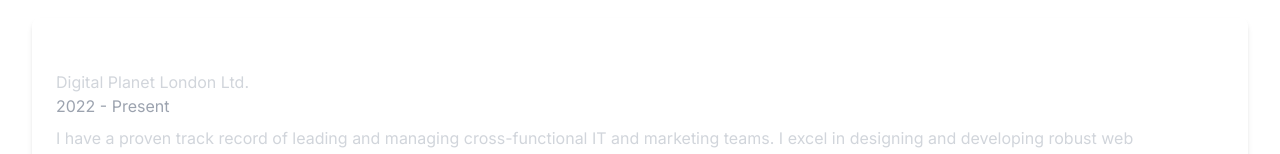
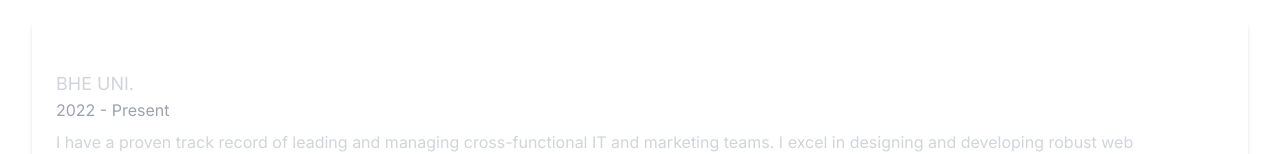
Before and after one commit to devriazul/portfolio-next-js, a Next.js app: page /about in a window 1280 px wide. Shown: the part 716-870 px from the top of the page. Built offline with nearby package versions, Linux system fonts and the light colour scheme.

Commit message:
Updated progress bar

```diff
--- a/app/about/page.js
+++ b/app/about/page.js
@@ -44,7 +44,7 @@ export default function About() {
 
           <div className="dark:bg-gray-800 shadow-md rounded-lg p-6 mb-4">
             <h3 className="text-xl font-semibold text-white">Sr. Web-Developer</h3>
-            <p className="text-gray-300">Digital Planet London Ltd.</p>
+            <p className="text-gray-300 text-lg">BHE UNI.</p>
             <p className="text-gray-400">2022 - Present</p>
             <p className="text-gray-300 mt-2">
               I have a proven track record of leading and managing cross-functional IT and marketing teams. I excel in designing and developing robust web applications using React, Vue.js, PHP, and Laravel.
@@ -94,7 +94,7 @@ export default function About() {
               <div key={index} className=" dark:bg-gray-800 shadow-md rounded-lg p-4">
                 <h4 className="text-white text-lg font-semibold">{skill.label}</h4>
                 <div className="w-full bg-gray-200 rounded-full h-4 mt-2">
-                  <div className={`dark:bg-green-900 h-4 rounded-full`} style={{ width: `${skill.value}%` }}></div>
+                  <div className={`dark:bg-blue-400 h-4 rounded-full`} style={{ width: `${skill.value}%` }}></div>
                 </div>
                 <p className="text-sm text-gray-600 mt-2">{skill.value}%</p>
               </div>
@@ -115,7 +115,7 @@ export default function About() {
               <div key={index} className=" dark:bg-gray-800 shadow-md rounded-lg p-4">
                 <h4 className="text-white text-lg font-semibold">{skill.label}</h4>
                 <div className="w-full bg-gray-200 rounded-full h-4 mt-2">
-                  <div className={`dark:bg-green-900 h-4 rounded-full`} style={{ width: `${skill.value}%` }}></div>
+                  <div className={`dark:bg-blue-400 h-4 rounded-full`} style={{ width: `${skill.value}%` }}></div>
                 </div>
                 <p className="text-sm text-gray-600 mt-2">{skill.value}%</p>
               </div>
```
